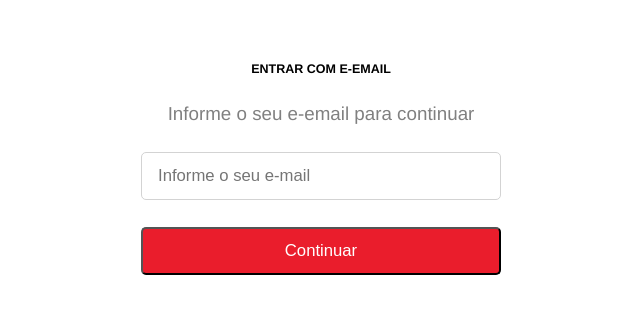
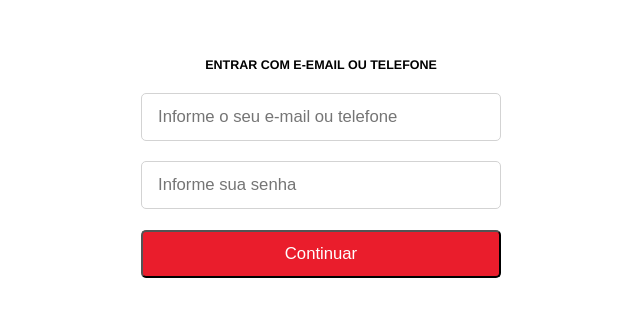
Before and after one commit to gustavopnunes/desafio-ilab-front, a React (Create React App) app: page / in a window 1280 px wide. Shown: the part 232-548 px from the top of the page, without its empty margins (319-959 px from the left). Built offline with nearby package versions, Linux system fonts and the light colour scheme.

Commit message:
improve login form

```diff
--- a/src/components/LoginForm/index.js
+++ b/src/components/LoginForm/index.js
@@ -1,17 +1,17 @@
-import React from 'react';
-import { Container } from './styles';
+import React from "react";
+import { Container } from "./styles";
 
 function LoginForm() {
   return (
     <Container>
       <header>
-        <h1>ENTRAR COM E-EMAIL</h1>
+        <h1>ENTRAR COM E-EMAIL OU TELEFONE</h1>
       </header>
-      <label>Informe o seu e-email para continuar</label>
-        <input placeholder='Informe o seu e-mail' />
-        <button>Continuar</button>
+      <input type="email" placeholder="Informe o seu e-mail ou telefone" />
+      <input type="password" placeholder="Informe sua senha" />
+      <button>Continuar</button>
     </Container>
-  )
+  );
 }
 
 export default LoginForm;
--- a/src/components/LoginForm/styles.js
+++ b/src/components/LoginForm/styles.js
@@ -15,6 +15,10 @@ export const Container = styled.div`
   h1 {
       font-size: 1.2rem;
       color: black;
+  }
+
+  label {
+    font-size: 1.56rem;
   }
 
   input {
```
